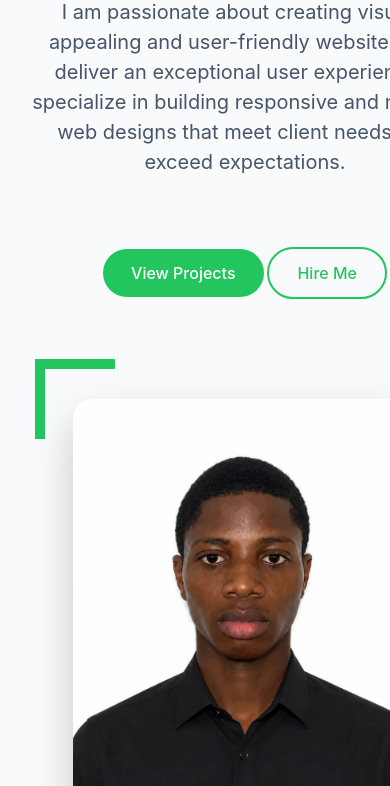
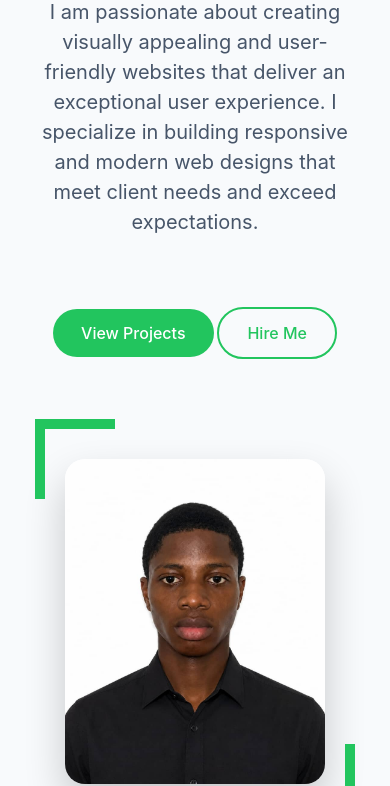
Before and after one commit to adeniyi-adenola/Abdulkhaliq-s-portfolio-web, a plain HTML site: page index.html in a window 390 px wide. Shown: the part 314-1100 px from the top of the page. Drawn offline with nearby package versions, Linux system fonts and the light colour scheme; a web font is replaced by a local one.

Commit message:
Update style.css

```diff
--- a/css/style.css
+++ b/css/style.css
@@ -2,9 +2,10 @@
 
 html, body {
   width: 100%;
+  max-width: 100%;
   overflow-x: hidden;
-}input, textarea, select {
-  font-size: 16px;
+  zoom: 1;
+  transform: none;
 }
 /* ===== TOGGLER STYLE ===== */
 .nav-toggler {
@@ -68,12 +69,50 @@ html, body {
 
 .main-content {
   transition: padding-left 0.3s ease;
-}
+  padding-left: 270px;
+  width: 100%;
+}
+
 
 .main-content.shrink {
   padding-left: 0; /* Shrinks when menu opens on small screens */
 }
 
+html, body {
+  overflow-x: hidden;
+  width: 100%;
+}
+
+img {
+  max-width: 100%;
+  height: auto;
+  display: block;
+}
+
+@media (max-width: 768px) {
+.main-content {
+  padding: 0;
+  margin: 0;
+  width: 100%;
+}
+  .home {
+    flex-direction: column;
+    align-items: center;
+    text-align: center;
+  }
+
+  .home .home-info,
+  .home .home-img {
+    max-width: 100%;
+    width: 100%;
+  }
+
+  .home .home-img img {
+    width: 260px;
+    margin: auto;
+  }
+
+}
 /* ===== RESPONSIVE ===== */
 @media (max-width: 991px) {
   .aside {
@@ -82,9 +121,7 @@ html, body {
   .aside.open {
     left: 0;
   }
-  .main-content {
-    padding-left: 0;
-  }
+
 }
 
 
@@ -155,9 +192,7 @@ ul {
 
 }
 
-.main-content {
-    padding-left: 270px;
-}
+
 
 .padd-15 {
     padding-left: 15px;
@@ -1401,10 +1436,7 @@ h3 .my-profession {
    Smartphones (max 480px)
 ======================== */
 @media screen and (max-width: 400px) {
-  .main-content {
-    padding: 0px;
-    margin-right: -100px;
-  }
+
   .aside {
     left: -270px;
     transition: all 0.3s ease;
@@ -1426,7 +1458,7 @@ h3 .my-profession {
   .home .home-info,
   .home .home-img {
     flex: 0 0 100%;
-    max-width: 100%;
+    max-width: 80%;
   }
   .home .home-img img {
     max-width: 80%;
@@ -1446,9 +1478,7 @@ h3 .my-profession {
    Tablets (481px - 768px)
 ======================== */
 @media screen and (min-width: 400px) and (max-width: 768px) {
-  .main-content {
-    padding-left: 0;
-  }
+
   .aside {
     left: -270px;
     transition: all 0.3s ease;
@@ -1487,9 +1517,6 @@ h3 .my-profession {
    Mini PC / Small Laptops (769px - 1024px)
 ======================== */
 @media screen and (min-width: 769px) and (max-width: 1024px) {
-  .main-content {
-    padding-left: 220px;
-  }
   .aside {
     width: 220px;
   }
@@ -1621,3 +1648,56 @@ h3 .my-profession {
   }
 
 }
+
+@media (max-width: 768px) {
+  body {
+    font-size: 14px;
+  }
+
+  .hero-inner, .nav, .sec {
+    padding-left: 16px;
+    padding-right: 16px;
+  }
+}
+
+img {
+  max-width: 100%;
+  height: auto;
+  display: block;
+}
+
+@media screen and (max-width: 768px) {
+
+  .home {
+    flex-direction: column;
+    text-align: center;
+    gap: 30px;
+  }
+
+  .home .home-info,
+  .home .home-img {
+    flex: 0 0 100%;
+    max-width: 100%;
+  }
+
+  .home .home-img {
+    display: flex;
+    justify-content: center;
+    align-items: center;
+  }
+
+  .home .home-img img {
+    width: 260px;
+    max-width: 80vw;
+    height: auto;
+    object-fit: contain;
+  }
+
+}
+@media (max-width: 768px) {
+
+  .main-content {
+    padding-left: 0;
+  }
+
+}
```
